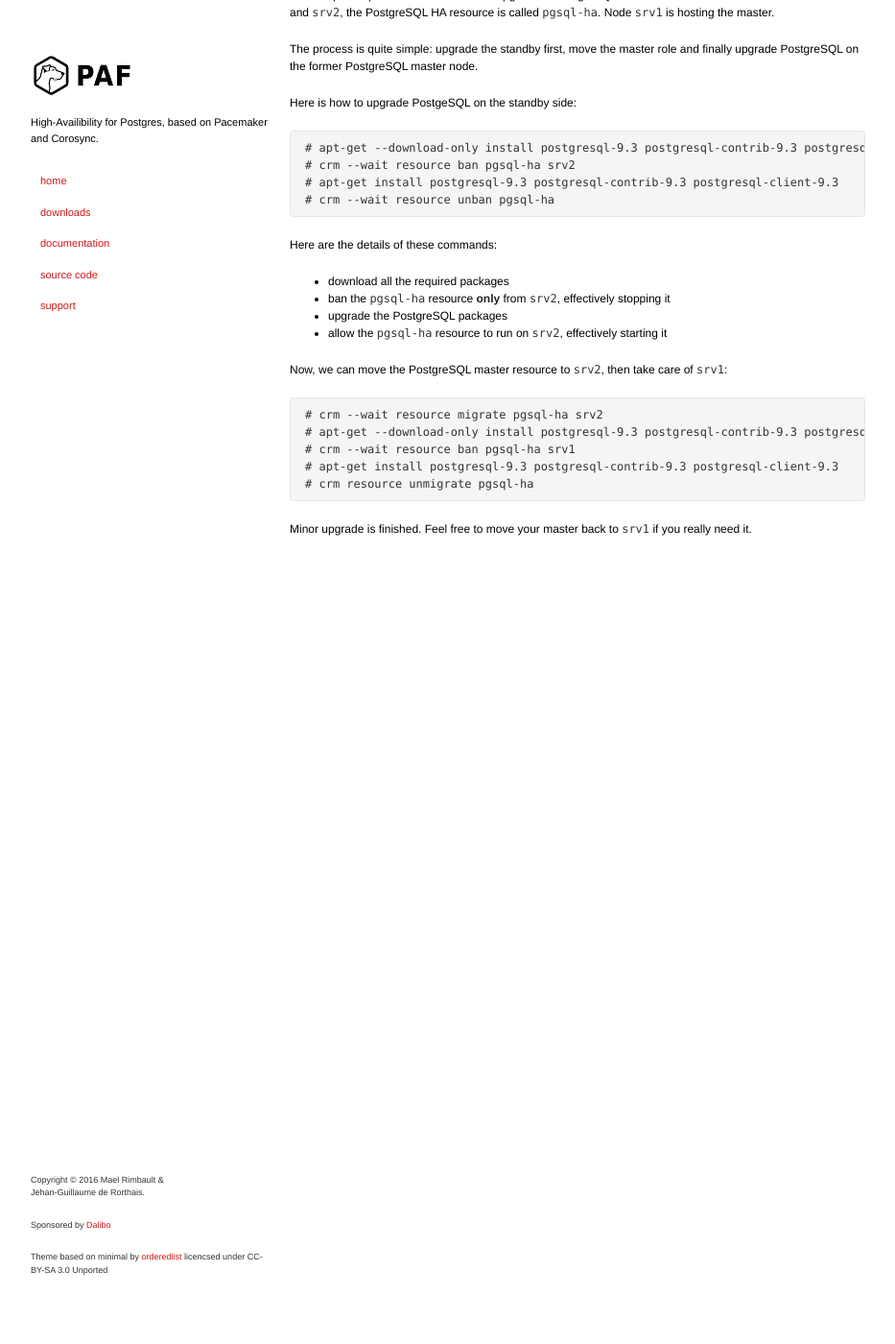
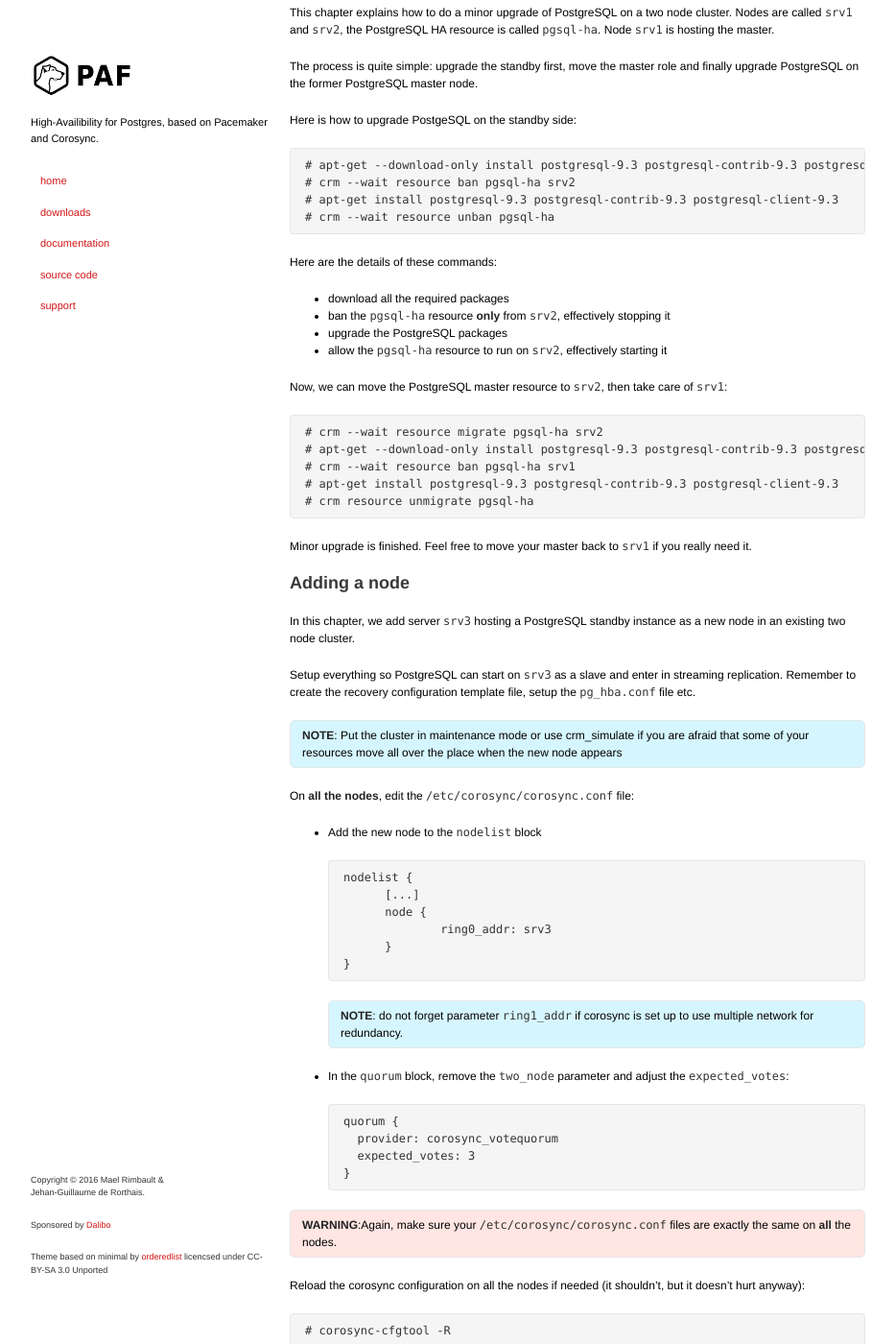
Before and after one commit to ClusterLabs/PAF, a Jekyll site: the page built from Debian-8-admin-cookbook.md, in a window 1280 px wide and 1400 px high, scrolled down 2814 px. Shown: the whole window at 96% size, without its empty margins (173-1106 px from the left). Built offline with Jekyll 4.4.1, drawn with Linux system fonts in a browser that asks for light colours; some of the changed text lies outside the part shown.

Commit message:
Chapter "Adding a node" for Debian 8

````diff
--- a/Debian-8-admin-cookbook.md
+++ b/Debian-8-admin-cookbook.md
@@ -14,6 +14,7 @@ Topics:
 * [Swapping master and slave roles between nodes](#swapping-master-and-slave-roles-between-nodes)
 * [PAF update](#paf-update)
 * [PostgreSQL minor upgrade](#postgresql-minor-upgrade)
+* [Adding a node](#adding-a-node)
 
 
 ## Starting or stopping the cluster
@@ -209,3 +210,89 @@ of `srv1`:
 
 Minor upgrade is finished. Feel free to move your master back to `srv1` if you
 really need it.
+
+
+
+## Adding a node
+
+In this chapter, we add server `srv3` hosting a PostgreSQL standby instance as a
+new node in an existing two node cluster.
+
+Setup everything so PostgreSQL can start on `srv3` as a slave and enter in
+streaming replication. Remember to create the recovery configuration template
+file, setup the `pg_hba.conf` file etc.
+
+> __NOTE__: Put the cluster in maintenance mode or use crm_simulate if you are
+> afraid that some of your resources move all over the place when the new node
+> appears
+{: .notice}
+
+On __all the nodes__, edit the `/etc/corosync/corosync.conf` file:
+
+* Add the new node to the `nodelist` block
+
+  ~~~
+  nodelist {
+        [...]
+        node {
+                ring0_addr: srv3
+        }
+  }
+  ~~~
+  > __NOTE__: do not forget parameter `ring1_addr` if corosync is set up to use
+  > multiple network for redundancy.
+  {: .notice}
+* In the `quorum` block, remove the `two_node` parameter and adjust the
+  `expected_votes`:
+
+  ~~~
+  quorum {
+    provider: corosync_votequorum
+    expected_votes: 3
+  }
+  ~~~
+
+> __WARNING__:Again, make sure your `/etc/corosync/corosync.conf` files are
+> exactly the same on **all** the nodes.
+{: .warning}
+
+Reload the corosync configuration on all the nodes if needed (it shouldn't, but
+it doesn't hurt anyway):
+
+```
+# corosync-cfgtool -R
+```
+
+Fencing is mandatory. See: [http://dalibo.github.com/PAF/fencing.html]({{ site.baseurl }}/fencing.html).
+Either edit the existing fencing resources to handle the new node if applicable,
+or add a new one being able to do it. In the example, we are using
+the `fence_virsh` fencing agent to create a dedicated fencing resource able to
+only fence `srv3`:
+
+```
+crm conf<<EOC
+primitive fence_vm_srv3 stonith:fence_virsh                   \
+  params pcmk_host_check="static-list" pcmk_host_list="srv3"  \
+         ipaddr="192.168.122.1" login="<username>"            \
+         identity_file="/root/.ssh/id_rsa"                    \
+         port="srv3-d8" action="off"                          \
+  op monitor interval=10s
+location fence_vm_srv3-avoids-srv3 fence_vm_srv3 -inf: srv3
+EOC
+```
+
+We can now start the cluster on `srv3`!
+
+```
+# crm cluster start
+```
+
+After some time checking the integration of `srv3` in the cluster using `crm_mon`
+or `crm status`, you probably find that your PosgreSQL standby is not started on
+the new node. We actually need to allow one more clone in the cluster:
+
+```
+# crm resource meta pgsql-ha set clone-max 3
+```
+
+Your standby instance should start shortly.
````
